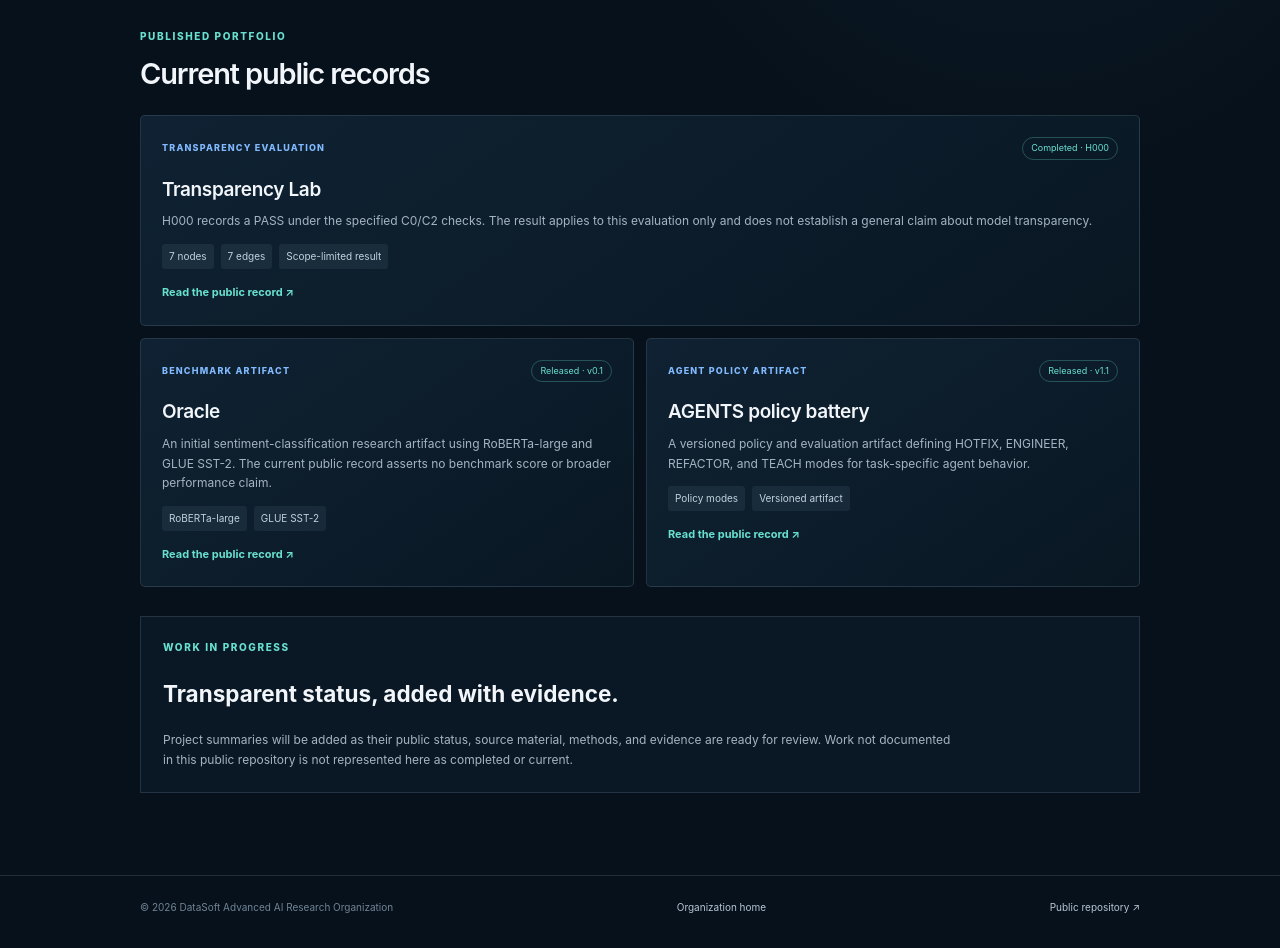
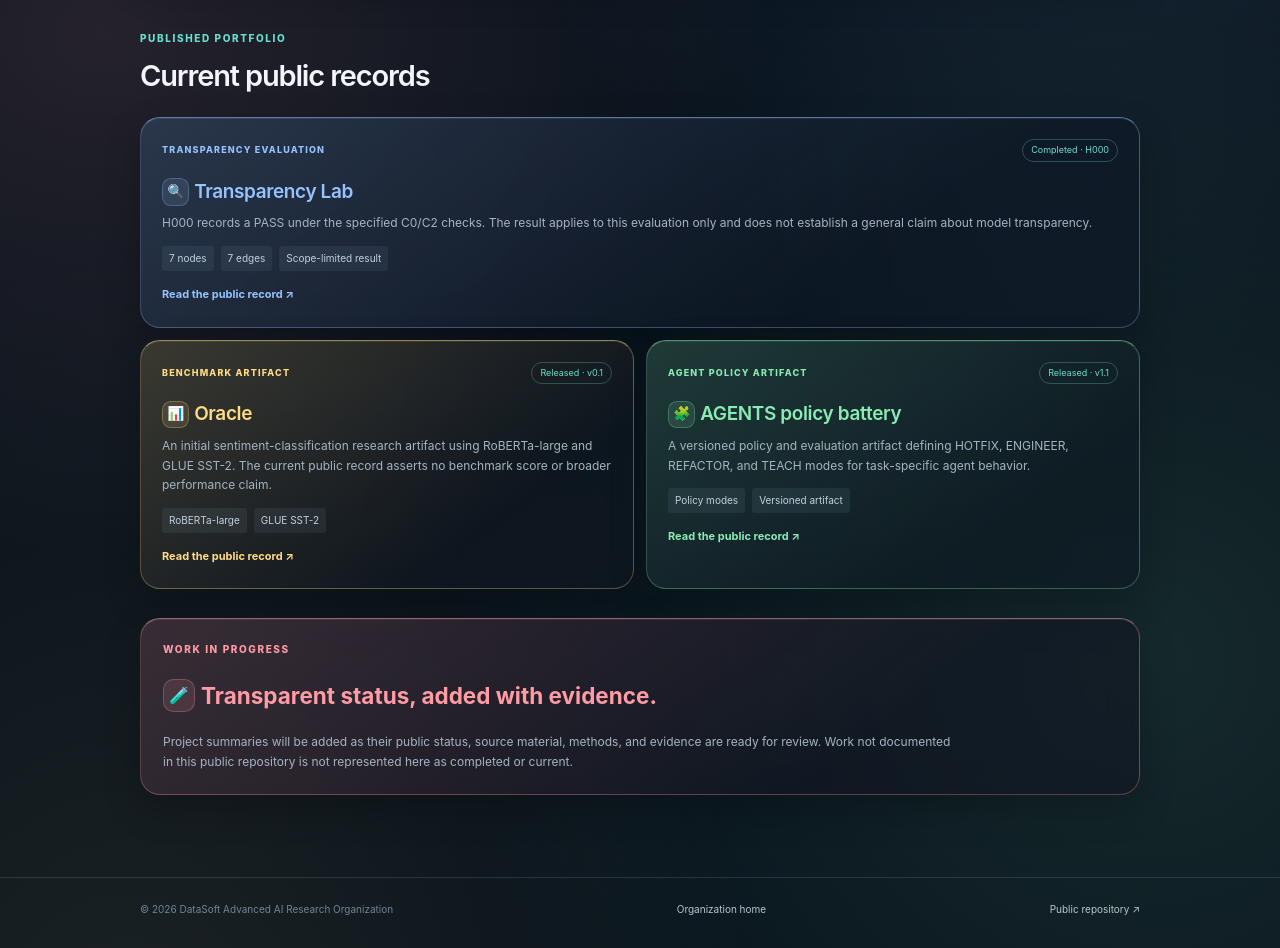
Before and after one commit to datasoftcompany-org/Advanced-AI-Research, a plain HTML site: page projects/index.html in a window 1280 px wide. Shown: the part 540-1488 px from the top of the page. Drawn offline with Linux system fonts and the light colour scheme.

Commit message:
Refresh public pages with colored glass cards (#3)

```diff
--- /dev/null
+++ b/assets/glass.css
@@ -0,0 +1,63 @@
+:root {
+  --glass-red: 255, 155, 164;
+  --glass-yellow: 255, 220, 132;
+  --glass-green: 137, 236, 180;
+  --glass-blue: 149, 195, 255;
+}
+
+body[data-theme] {
+  background:
+    radial-gradient(ellipse at 85% 0, rgba(var(--glass-blue), .17), transparent 42rem),
+    radial-gradient(ellipse at 8% 36rem, rgba(var(--glass-red), .12), transparent 42rem),
+    radial-gradient(ellipse at 90% 75rem, rgba(var(--glass-green), .11), transparent 44rem),
+    radial-gradient(ellipse at 10% 105rem, rgba(var(--glass-yellow), .09), transparent 40rem),
+    var(--bg);
+}
+
+[data-tone="red"] { --glass-color: var(--glass-red); }
+[data-tone="yellow"] { --glass-color: var(--glass-yellow); }
+[data-tone="green"] { --glass-color: var(--glass-green); }
+[data-tone="blue"] { --glass-color: var(--glass-blue); }
+
+.glass {
+  border: 1px solid rgba(var(--glass-color), .29);
+  border-top-color: rgba(var(--glass-color), .55);
+  border-radius: 20px;
+  background:
+    linear-gradient(145deg, rgba(var(--glass-color), .19), rgba(var(--glass-color), .025) 72%),
+    rgba(9, 16, 28, .55);
+  box-shadow: inset 0 1px 0 rgba(255, 255, 255, .08), 0 14px 36px rgba(0, 0, 0, .22);
+  -webkit-backdrop-filter: blur(16px);
+  backdrop-filter: blur(16px);
+}
+
+.glass :is(h2, h3, .type, .topic, .card-link, .link, .kicker, strong:first-child) {
+  color: rgb(var(--glass-color));
+}
+
+body[data-theme] .accent { color: rgb(var(--glass-color)); }
+
+.emoji {
+  display: inline-grid;
+  place-items: center;
+  width: 2em;
+  height: 2em;
+  margin-inline-end: .35em;
+  border: 1px solid rgba(var(--glass-color, var(--glass-blue)), .27);
+  border-radius: .65em;
+  background: rgba(var(--glass-color, var(--glass-blue)), .12);
+  font-size: .72em;
+  line-height: 1;
+  vertical-align: .14em;
+  letter-spacing: normal;
+}
+
+body[data-theme] :is(.button, .nav-cta, .pill) { border-radius: 12px; }
+.glass :is(.card-top, .meta) { flex-wrap: wrap; }
+.glass .topic { font-size: 11px; font-weight: 800; letter-spacing: .13em; }
+
+@media (max-width: 580px) {
+  body[data-theme] .nav { flex-wrap: wrap; gap: 8px 16px; padding-block: 12px; }
+  body[data-theme] .navlinks { flex-wrap: wrap; }
+  body[data-theme] .navlinks a:nth-child(n) { display: inline-flex; }
+}
--- a/projects/index.html
+++ b/projects/index.html
@@ -20,36 +20,38 @@
     .ongoing{margin-top:29px;padding:22px;border:1px solid var(--line);background:rgba(12,27,40,.7)}.ongoing p{max-width:800px;margin:8px 0 0;color:var(--muted);font-size:12px}
     footer{padding:23px 0 31px;border-top:1px solid var(--line);color:var(--soft);font-size:10px}.foot{display:flex;justify-content:space-between;gap:20px}.foot a{color:#b6c7d2;text-decoration:none}
     @media(max-width:650px){.cards{grid-template-columns:1fr}.card:first-child{grid-column:auto}.foot{flex-direction:column;gap:7px}.nav{min-height:68px}}
+    @media (prefers-reduced-motion: reduce) { html { scroll-behavior: auto; } }
   </style>
+  <link rel="stylesheet" href="../assets/glass.css">
 </head>
-<body>
+<body data-theme="register">
   <header><div class="wrap nav"><a class="brand" href="../">DATASOFT<small>Advanced AI Research</small></a><a href="../">Organization home ↗</a></div></header>
   <main class="wrap">
     <div class="eyebrow">Public research register</div>
-    <h1>Research, with its limits in view.</h1>
+    <h1>Research, <span class="accent" data-tone="blue">with its limits in view.</span></h1>
     <p class="lead">A concise register of the research artifacts currently documented in the public organization repository. Each summary states what the record supports—and what it does not.</p>
-    <div class="scope"><strong>Scope:</strong> this page summarizes public records in this repository; it is not a complete inventory of every project or internal workstream. Additional entries will be added with public source material and a clearly stated status.</div>
+    <div class="scope glass" data-tone="blue"><strong>Scope:</strong> this page summarizes public records in this repository; it is not a complete inventory of every project or internal workstream. Additional entries will be added with public source material and a clearly stated status.</div>
 
     <section>
       <div class="head"><div class="kicker">Published portfolio</div><h2>Current public records</h2></div>
       <div class="cards">
-        <article class="card">
+        <article class="card glass" data-tone="blue">
           <div class="meta"><span class="type">Transparency evaluation</span><span class="status">Completed · H000</span></div>
-          <h3>Transparency Lab</h3>
+          <h3><span class="emoji" aria-hidden="true">🔍</span>Transparency Lab</h3>
           <p>H000 records a PASS under the specified C0/C2 checks. The result applies to this evaluation only and does not establish a general claim about model transparency.</p>
           <div class="facts"><span>7 nodes</span><span>7 edges</span><span>Scope-limited result</span></div>
           <a class="link" href="https://github.com/datasoftcompany-org/Advanced-AI-Research#completed-research">Read the public record ↗</a>
         </article>
-        <article class="card">
+        <article class="card glass" data-tone="yellow">
           <div class="meta"><span class="type">Benchmark artifact</span><span class="status">Released · v0.1</span></div>
-          <h3>Oracle</h3>
+          <h3><span class="emoji" aria-hidden="true">📊</span>Oracle</h3>
           <p>An initial sentiment-classification research artifact using RoBERTa-large and GLUE SST-2. The current public record asserts no benchmark score or broader performance claim.</p>
           <div class="facts"><span>RoBERTa-large</span><span>GLUE SST-2</span></div>
           <a class="link" href="https://github.com/datasoftcompany-org/Advanced-AI-Research#released-research-artifacts">Read the public record ↗</a>
         </article>
-        <article class="card">
+        <article class="card glass" data-tone="green">
           <div class="meta"><span class="type">Agent policy artifact</span><span class="status">Released · v1.1</span></div>
-          <h3>AGENTS policy battery</h3>
+          <h3><span class="emoji" aria-hidden="true">🧩</span>AGENTS policy battery</h3>
           <p>A versioned policy and evaluation artifact defining HOTFIX, ENGINEER, REFACTOR, and TEACH modes for task-specific agent behavior.</p>
           <div class="facts"><span>Policy modes</span><span>Versioned artifact</span></div>
           <a class="link" href="https://github.com/datasoftcompany-org/Advanced-AI-Research#released-research-artifacts">Read the public record ↗</a>
@@ -57,9 +59,9 @@
       </div>
     </section>
 
-    <div class="ongoing">
+    <div class="ongoing glass" data-tone="red">
       <div class="kicker">Work in progress</div>
-      <h2>Transparent status, added with evidence.</h2>
+      <h2><span class="emoji" aria-hidden="true">🧪</span>Transparent status, added with evidence.</h2>
       <p>Project summaries will be added as their public status, source material, methods, and evidence are ready for review. Work not documented in this public repository is not represented here as completed or current.</p>
     </div>
   </main>
```
Also changed, not shown: business/index.html (+9 -9 lines), index.html (+16 -15 lines).
